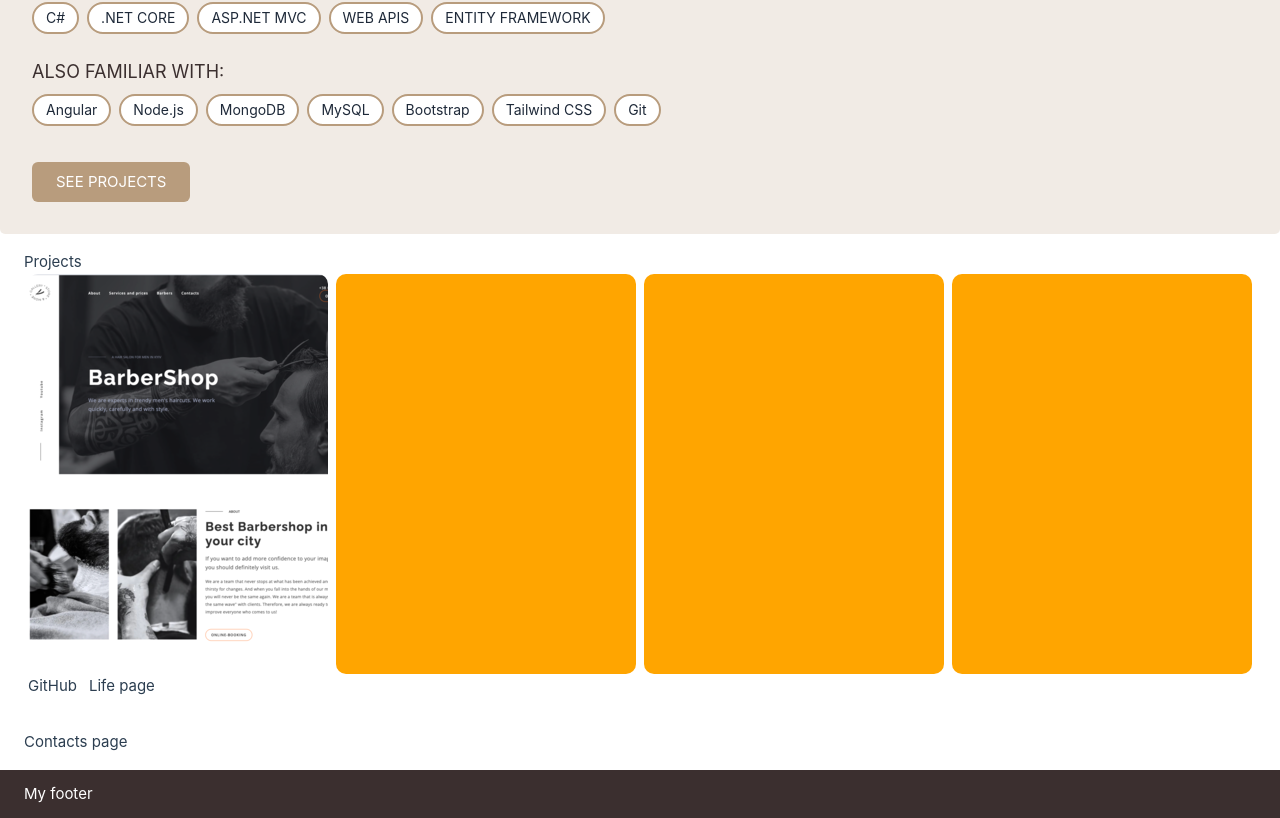
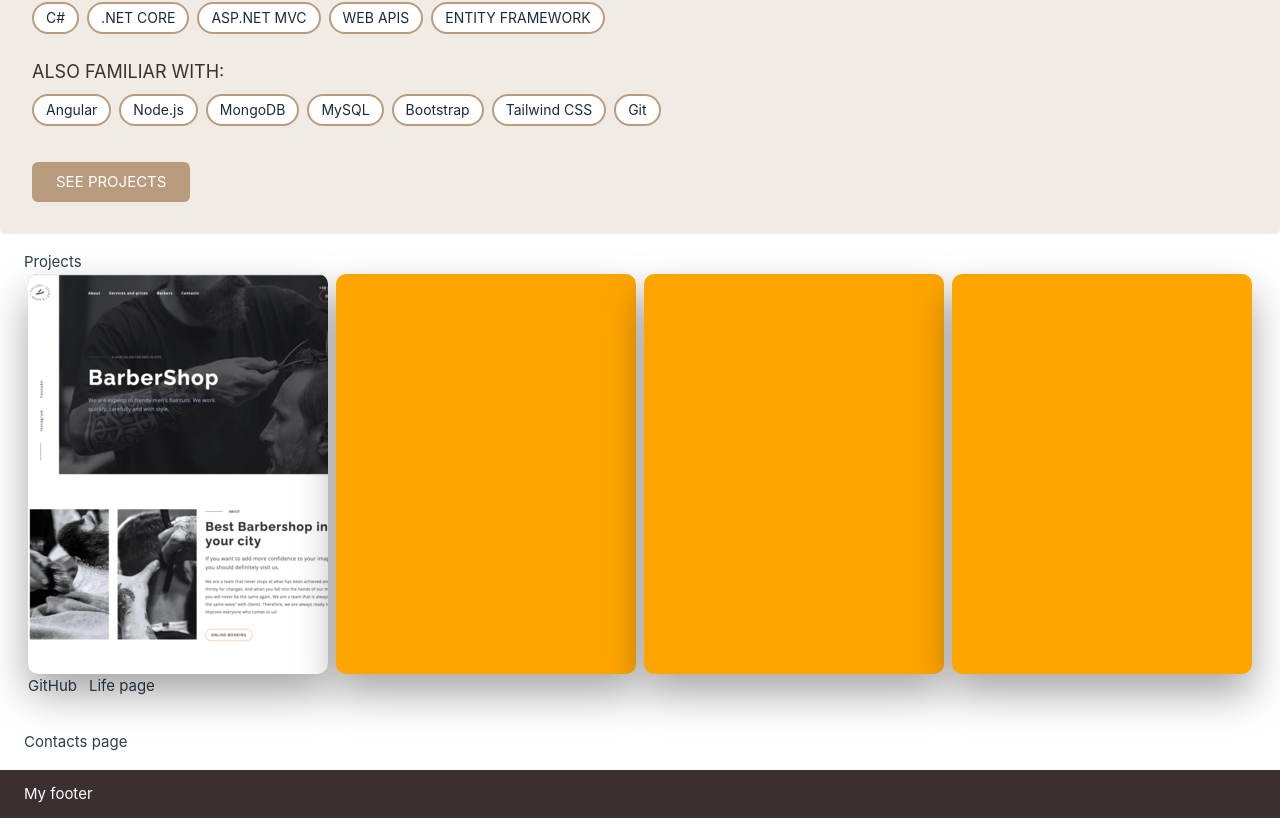
Before and after one commit to kseniyamesch/portfolio, a Vue app: page /projects in a window 1280 px wide. Shown: the part 622-1440 px from the top of the page. Built offline with nearby package versions, Linux system fonts and the light colour scheme.

Commit message:
projects: shadow for cards added

```diff
--- a/src/components/Projects.vue
+++ b/src/components/Projects.vue
@@ -42,6 +42,8 @@
     background: orange;
     border-radius: 10px;
     overflow: hidden;
+
+    box-shadow: 0 20px 40px rgba(0, 0, 0, 0.35);
 }
 
 .desc {
```
